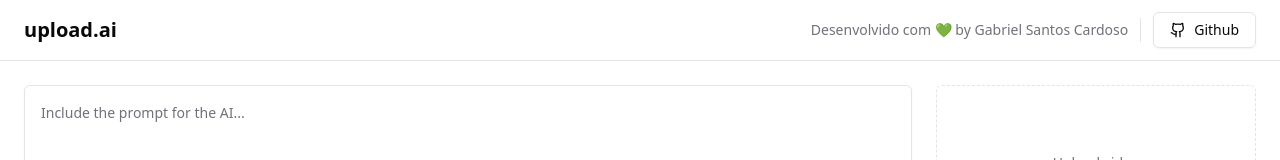
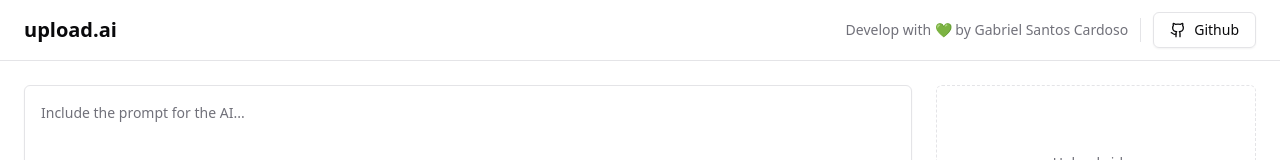
Before and after one commit to eng-gabrielscardoso/upload-ai-web, a React (Vite) app: page / in a window 1280 px wide. Shown: the top 160 px of the page. Built offline with nearby package versions, Linux system fonts and the light colour scheme.

Commit message:
fix: typo

```diff
--- a/src/components/base/header.tsx
+++ b/src/components/base/header.tsx
@@ -7,7 +7,7 @@ export function Header() {
     <header className="px-6 py-3 flex items-center justify-between border-b">
       <h1 className="text-xl font-bold">upload.ai</h1>
       <div className="flex items-center gap-3">
-        <span className="text-sm text-muted-foreground">Desenvolvido com 💚 by <a href="http://eng-gabrielscardoso.github.io" target="_blank" rel="noopener noreferrer">Gabriel Santos Cardoso</a></span>
+        <span className="text-sm text-muted-foreground">Develop with 💚 by <a href="http://eng-gabrielscardoso.github.io" target="_blank" rel="noopener noreferrer">Gabriel Santos Cardoso</a></span>
         <Separator orientation="vertical" className="h-6" />
         <Button variant="outline">
           <a className="flex items-center" href="http://github.com/eng-gabrielscardoso/upload-ai-web" target="_blank" rel="noopener noreferrer">
```
